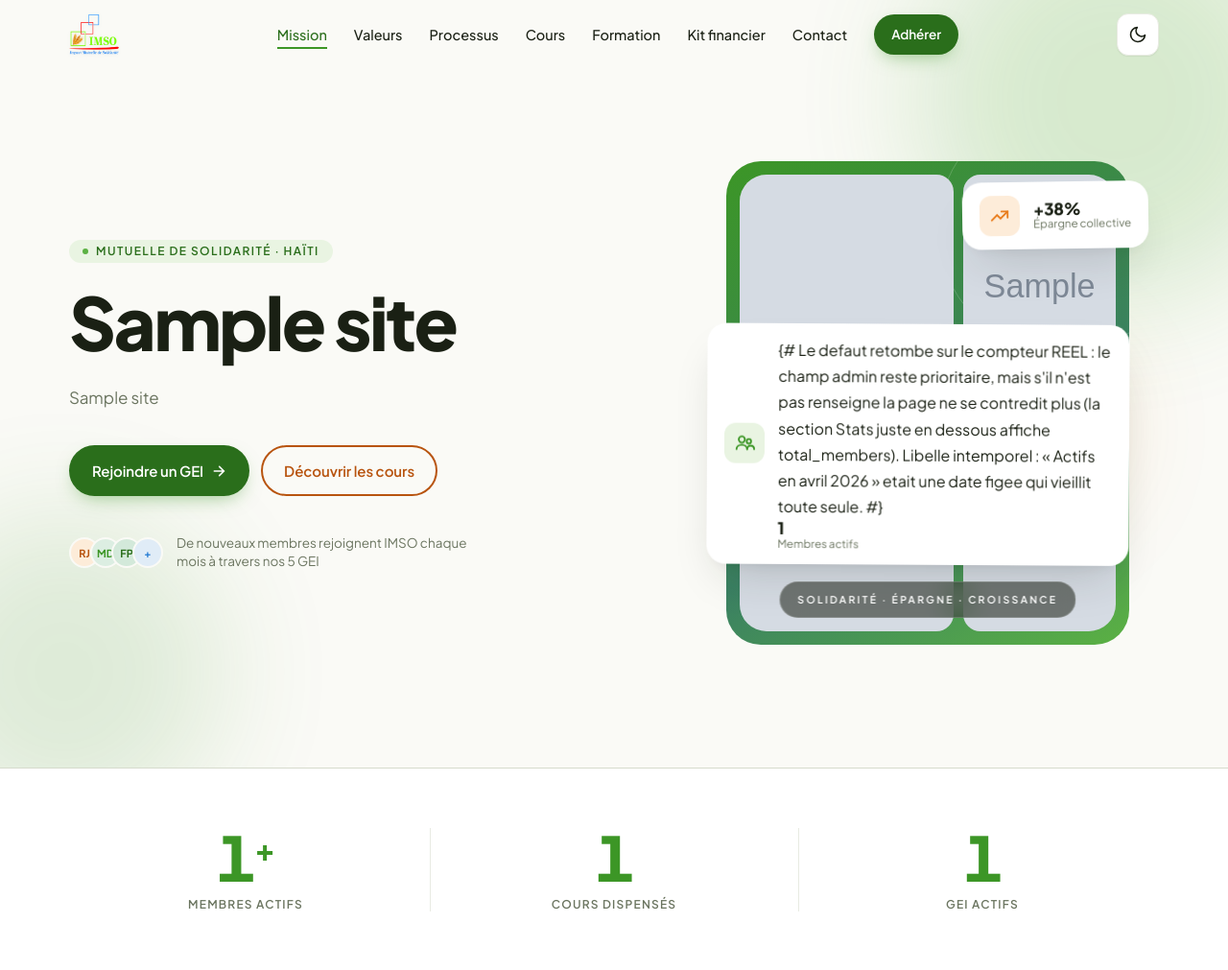
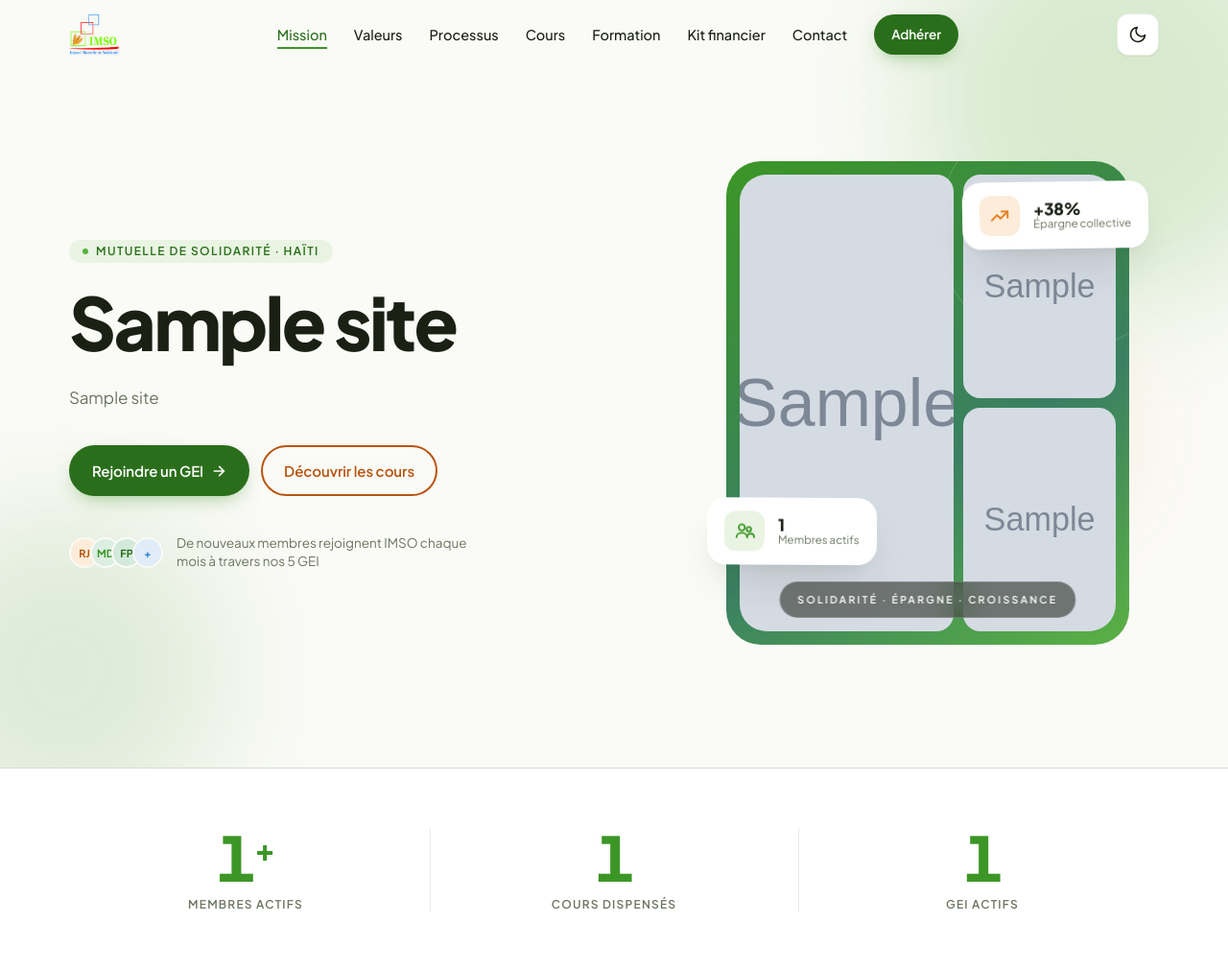
Before and after one commit to Mirv23/imso-codex, a Django app: template templates/core/index.html in a window 1280 px wide. Shown: the top 1011 px of the page at 96% size. Run offline with Django 5.2, Linux system fonts and the light colour scheme; the template is opened without the code that fills it: most values are stand-ins (such as "Sample title", 1, 10 or a date in 2020); grey boxes marked "Sample" are stand-in pictures.

Commit message:
Fix : commentaires Django multi-lignes affiches en texte brut sur tout le site
Les commentaires {# ... #} ne supportent PAS le multi-ligne : sur plusieurs
lignes, Django les rend en texte brut. J'en avais introduit 7 (ajoutes pendant la
refonte design) qui s'affichaient litteralement sur la page publique.

Tous convertis en {% comment %}...{% endcomment %}, qui gere le multi-ligne.
Fichiers : about, footer (x2), hero, services (x2), shop.

Verifie : plus aucun {# multi-ligne, balises comment/endcomment equilibrees,
GET / -> 200 sans aucune fuite de texte de commentaire dans le rendu, django check OK.

Co-Authored-By: Claude Opus 4.8 (1M context) <noreply@anthropic.com>

```diff
--- a/templates/core/partials/about.html
+++ b/templates/core/partials/about.html
@@ -80,10 +80,10 @@
       <span class="label"><span class="label__bullet"></span>{{ texts.val_label|default:"Nos valeurs" }}</span>
       <h2 class="section__title">{{ texts.val_title|default:"Trois principes qui guident chaque décision." }}</h2>
     </div>
-    {# reveal sur le CONTENEUR, pas sur chaque carte : une carte de carrousel qui
+    {% comment %} reveal sur le CONTENEUR, pas sur chaque carte : une carte de carrousel qui
        deborde a droite n'intersecte jamais le viewport, restait donc a opacity:0 —
        c'est ce qui donnait aux sections a slides l'air « plates » (une carte seule
-       dans du vide). Meme traitement que le carrousel temoignages. #}
+       dans du vide). Meme traitement que le carrousel temoignages. {% endcomment %}
     <div class="values__wrap reveal{% if core_values|length > 3 %} values__wrap--carousel{% endif %}">
       <div class="values__grid">
         {% for v in core_values %}
--- a/templates/core/partials/footer.html
+++ b/templates/core/partials/footer.html
@@ -45,10 +45,10 @@
       </div>
       <div class="footer__col">
         <h4>{{ texts.foot_resources_title|default:"Ressources" }}</h4>
-        {# Chaque lien n'apparait que si son URL est renseignee en admin : sinon les
+        {% comment %} Chaque lien n'apparait que si son URL est renseignee en admin : sinon les
            liens pointaient tous sur #contact (l'ancre du footer lui-meme), un clic
            sans effet. Une colonne « Statuts / Rapport annuel » qui ne s'ouvre pas
-           est un dommage de credibilite pour une mutuelle. #}
+           est un dommage de credibilite pour une mutuelle. {% endcomment %}
         <ul role="list">
           {% if site.url_statuts %}<li><a href="{{ site.url_statuts }}">{{ texts.foot_res_statuts|default:"Statuts du GEI" }}</a></li>{% endif %}
           {% if site.url_calendrier %}<li><a href="{{ site.url_calendrier }}">{{ texts.foot_res_calendrier|default:"Calendrier 2026" }}</a></li>{% endif %}
@@ -62,8 +62,8 @@
       </div>
       <div class="footer__col">
         <h4>{{ texts.foot_contact_title|default:"Contact" }}</h4>
-        {# Coordonnees actionnables : sur mobile, un numero cliquable lance l'appel
-           et un email ouvre le client mail — au lieu d'un texte a recopier. #}
+        {% comment %} Coordonnees actionnables : sur mobile, un numero cliquable lance l'appel
+           et un email ouvre le client mail — au lieu d'un texte a recopier. {% endcomment %}
         {% with c_phone=site.contact_phone|default:"+509 38 22 18 04" c_email=site.contact_email|default:"bonjour@imso.ht" c_addr=site.contact_address|default:"32, Rue Capois, Port-au-Prince, Haïti" %}
         <ul role="list" class="footer__contact">
           <li>
--- a/templates/core/partials/hero.html
+++ b/templates/core/partials/hero.html
@@ -120,10 +120,10 @@
           <svg viewBox="0 0 24 24" width="22" height="22" fill="none" stroke="currentColor" stroke-width="2" stroke-linecap="round" stroke-linejoin="round"><circle cx="9" cy="8" r="3.5"></circle><circle cx="17" cy="10" r="2.5"></circle><path d="M3 19c0-2.8 2.7-5 6-5s6 2.2 6 5"></path><path d="M15 19c0-2 1.5-4 4-4s4 1.6 4 4"></path></svg>
         </div>
         <div>
-          {# Le defaut retombe sur le compteur REEL : le champ admin reste prioritaire,
+          {% comment %} Le defaut retombe sur le compteur REEL : le champ admin reste prioritaire,
              mais s'il n'est pas renseigne la page ne se contredit plus (la section
              Stats juste en dessous affiche total_members). Libelle intemporel :
-             « Actifs en avril 2026 » etait une date figee qui vieillit toute seule. #}
+             « Actifs en avril 2026 » etait une date figee qui vieillit toute seule. {% endcomment %}
           <div class="float-card__num">{{ site.stat_members|default:total_members }}</div>
           <div class="float-card__label">{{ site.stat_members_label|default:"Membres actifs" }}</div>
         </div>
--- a/templates/core/partials/services.html
+++ b/templates/core/partials/services.html
@@ -14,9 +14,9 @@
         <div class="why__featured-img img-wrap">
           <div class="img-fallback">Réseau IMSO</div>
           {% if images.why_featured %}<img src="{{ images.why_featured.image.url }}" alt="{{ images.why_featured.alt }}" loading="lazy" onload="this.parentElement.classList.add('img-loaded')">{% else %}<img src="https://images.unsplash.com/photo-1582213782179-e0d53f98f2ca?w=900&amp;auto=format&amp;q=80" alt="Mains jointes en signe d'entraide — réseau IMSO" loading="lazy" onload="this.parentElement.classList.add('img-loaded')">{% endif %}
-          {# « 5 GEI » etait en dur alors que total_geis est calcule et deja affiche
+          {% comment %} « 5 GEI » etait en dur alors que total_geis est calcule et deja affiche
              dans la bande Stats de la meme page : les deux pouvaient se contredire.
-             La pastille disparait plutot que d'afficher « 0 GEI actifs ». #}
+             La pastille disparait plutot que d'afficher « 0 GEI actifs ». {% endcomment %}
           {% if texts.why_featured_caption %}
           <span class="why__featured-img-caption">{{ texts.why_featured_caption }}</span>
           {% elif total_geis %}
@@ -24,10 +24,10 @@
           {% endif %}
         </div>
         <p class="why__text">{{ texts.why_card1_text|default:"Des centaines d'entrepreneurs, formateurs et épargnants partagent quotidiennement conseils, ressources et opportunités. Vous n'êtes jamais seul·e dans votre projet." }}</p>
-        {# Le chiffre est desormais pilote depuis l'admin ET effacable : le context
+        {% comment %} Le chiffre est desormais pilote depuis l'admin ET effacable : le context
            processor exclut les valeurs vides, donc vider la cle fait disparaitre
            proprement tout le bloc. Par defaut on affiche une donnee VERIFIABLE
-           (le nombre reel de membres actifs) plutot qu'une note non sourcable. #}
+           (le nombre reel de membres actifs) plutot qu'une note non sourcable. {% endcomment %}
         {% if texts.why_stat_value or total_members %}
         <div class="why__featured-stat">
           <strong>{{ texts.why_stat_value|default:total_members }}</strong>
--- a/templates/core/partials/shop.html
+++ b/templates/core/partials/shop.html
@@ -70,8 +70,8 @@
             <div class="shop-card__foot">
               <span class="shop-card__price">{{ p.price_htg }} <small>HTG</small></span>
               {% if not p.track_stock or p.stock > 0 %}
-              {# --ghost et non --primary : le vert plein reste reserve au CTA
-                 principal de la section (le kit). Meme regle que les cartes cours. #}
+              {% comment %} --ghost et non --primary : le vert plein reste reserve au CTA
+                 principal de la section (le kit). Meme regle que les cartes cours. {% endcomment %}
               <button class="btn btn--ghost btn--small js-order" data-id="{{ p.id }}" data-name="{{ p.name }}" data-price="{{ p.price_htg }}">Commander</button>
               {% else %}<button class="btn btn--muted btn--small" disabled>Rupture</button>{% endif %}
             </div>
```
